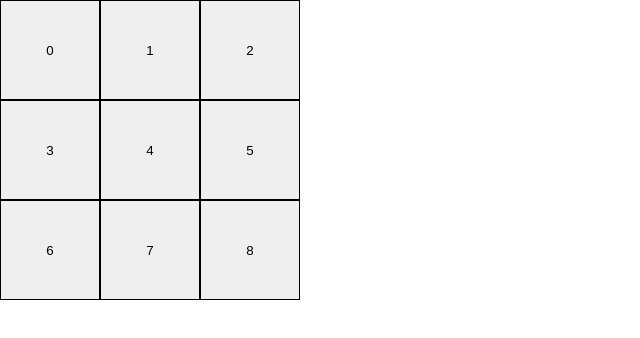
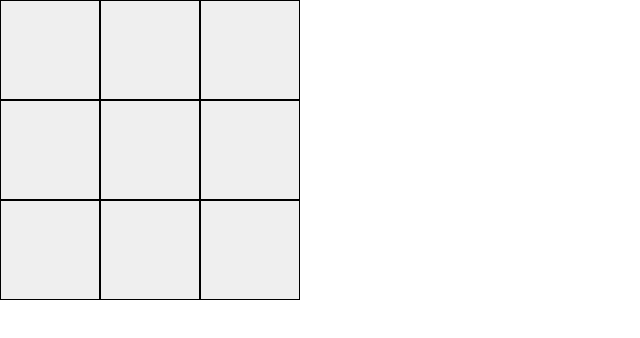
Before and after one commit to sjBao/tic-tac-toe, a React (Create React App) app in the folder client/: page / in a window 1280 px wide. Shown: the top 338 px of the page, without its empty margins (0-640 px from the left). Built offline with nearby package versions, Linux system fonts and the light colour scheme.

Commit message:
Reach MVP

```diff
--- a/client/src/App.js
+++ b/client/src/App.js
@@ -4,7 +4,7 @@ import './App.css';
 
 class App extends Component {
   state = {
-    board: [0,1,2,3,4,5,6,7,8],//Array(9).fill(null),
+    board: Array(9).fill(null),
     playerOneTurn: true,
   };
 
@@ -16,15 +16,6 @@ class App extends Component {
       playerOneTurn: !prevState.playerOneTurn,
     }));
   };
-
-  checkWinner = (arr) => {
-    if (arr.every(box => box === 'X')) {
-      console.log('Player 1 Wins!')
-    };
-    if (arr.every(box => box === 'O')) {
-      console.log('Player 2 Wins!')
-    };
-  }
 
   checkRow = (idx) => {
     let { board } = this.state;
@@ -72,6 +63,21 @@ class App extends Component {
     }
   }
 
+  checkWinner = (arr) => {
+    if (arr.every(box => box === 'X')) {
+      console.log('Player 1 Wins!')
+    };
+    if (arr.every(box => box === 'O')) {
+      console.log('Player 2 Wins!')
+    };
+  }
+
+  checkIfDraw = () => {
+    if (this.state.board.every(box => box !== null)){
+      return true
+    }
+  }
+
   render() {
     const board = this.state.board.map( (boxValue, i) => {
       return (
```
